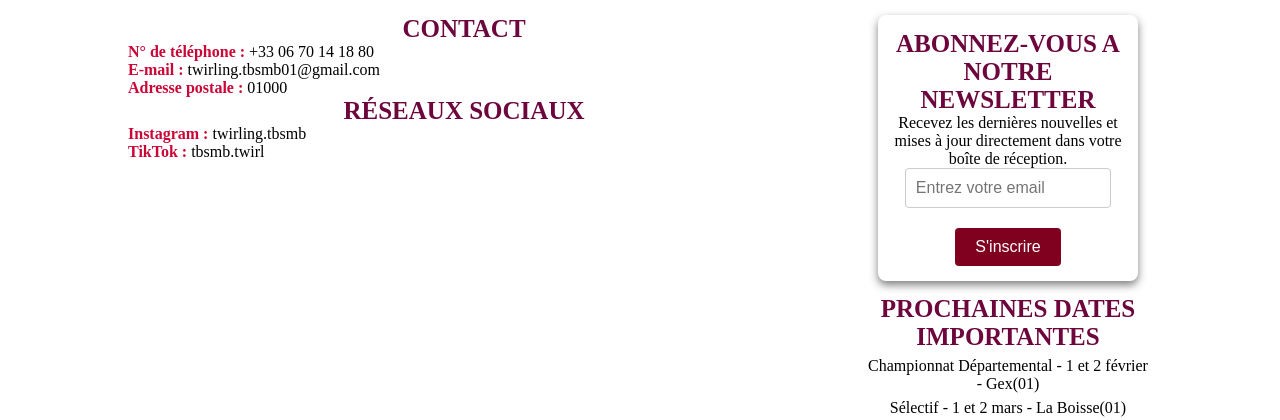
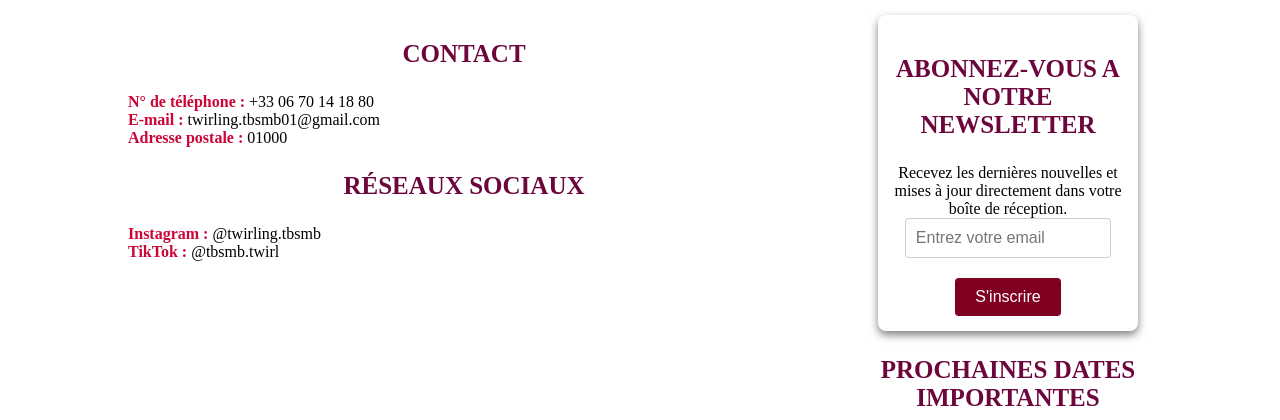
Before and after one commit to LyneSG/SAE_105_web, a plain HTML site: page Contact.html in a window 1280 px wide. Shown: the part 105-525 px from the top of the page. Drawn offline with Linux system fonts and the light colour scheme.

Commit message:
modif css h1 h2

```diff
--- a/Contact.html
+++ b/Contact.html
@@ -34,10 +34,11 @@
                     <P><strong>E-mail : </strong>twirling.tbsmb01@gmail.com</P>
                     <p><strong>Adresse postale : </strong>01000</p>
                 </section>
+
                 <section class="reseaux">
                     <h1>Réseaux Sociaux</h1>
-                    <p><strong>Instagram : </strong><a href="https://www.instagram.com/twirling.tbsmb/" target="_blank" rel="noopener noreferrer">twirling.tbsmb</a></p>
-                    <p><strong>TikTok : </strong><a href="https://www.tiktok.com/@tbsmb.twirl" target="_blank" rel="noopener noreferrer">tbsmb.twirl</a></p>
+                    <p><strong>Instagram : </strong><a href="https://www.instagram.com/twirling.tbsmb/" target="_blank" rel="noopener noreferrer">@twirling.tbsmb</a></p>
+                    <p><strong>TikTok : </strong><a href="https://www.tiktok.com/@tbsmb.twirl" target="_blank" rel="noopener noreferrer">@tbsmb.twirl</a></p>
                 </section>
             </main>
 
--- a/styles.css
+++ b/styles.css
@@ -15,6 +15,8 @@ h1, h2{
     color: #6C063C;
     text-align: center;
     text-transform: uppercase;
+    margin-top: 25px;
+    margin-bottom: 25px;
 }
 
 h1{
@@ -39,6 +41,8 @@ a {
 ul {
     list-style: none;
 }
+
+
 
 @media(max-width: 1920px){
     /*----------HEADER----------*/
```
Also changed, not shown: Photos.html (+1 -0 lines), Présentation.html (+1 -1 lines).
